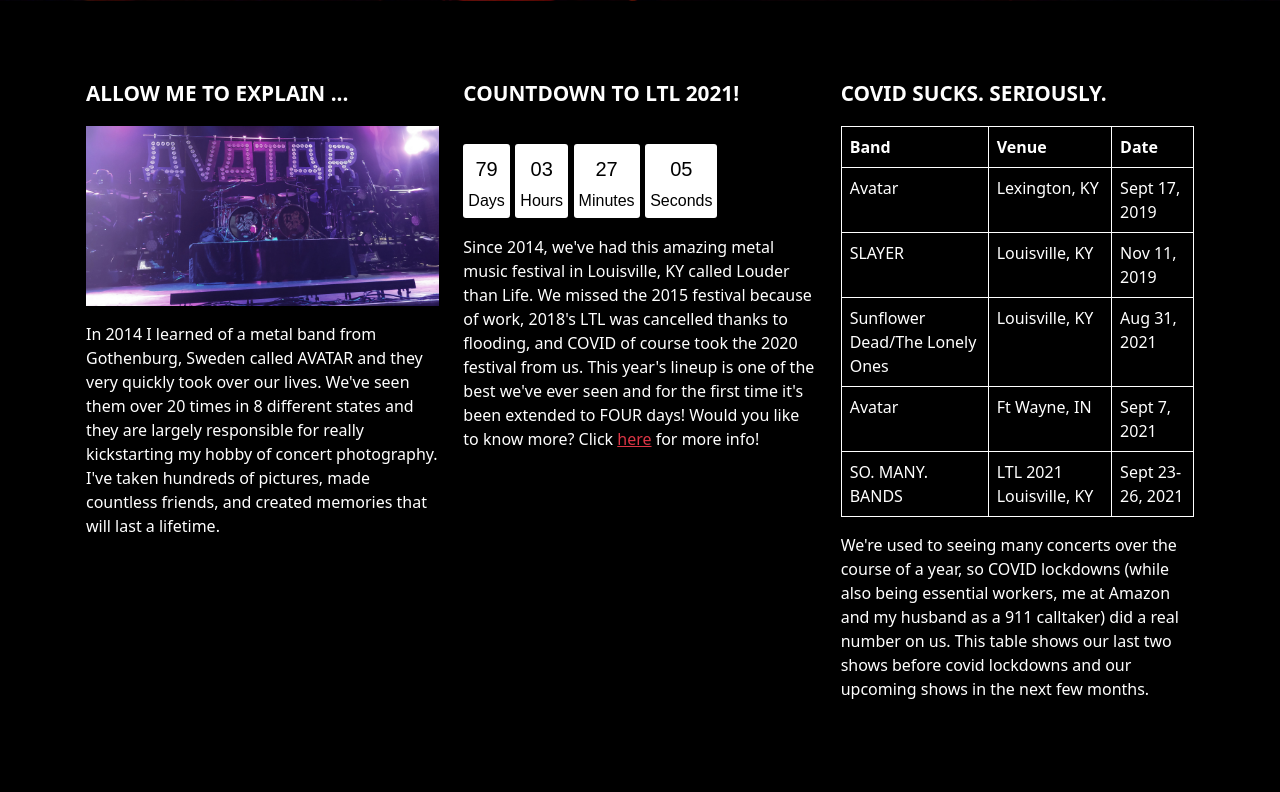
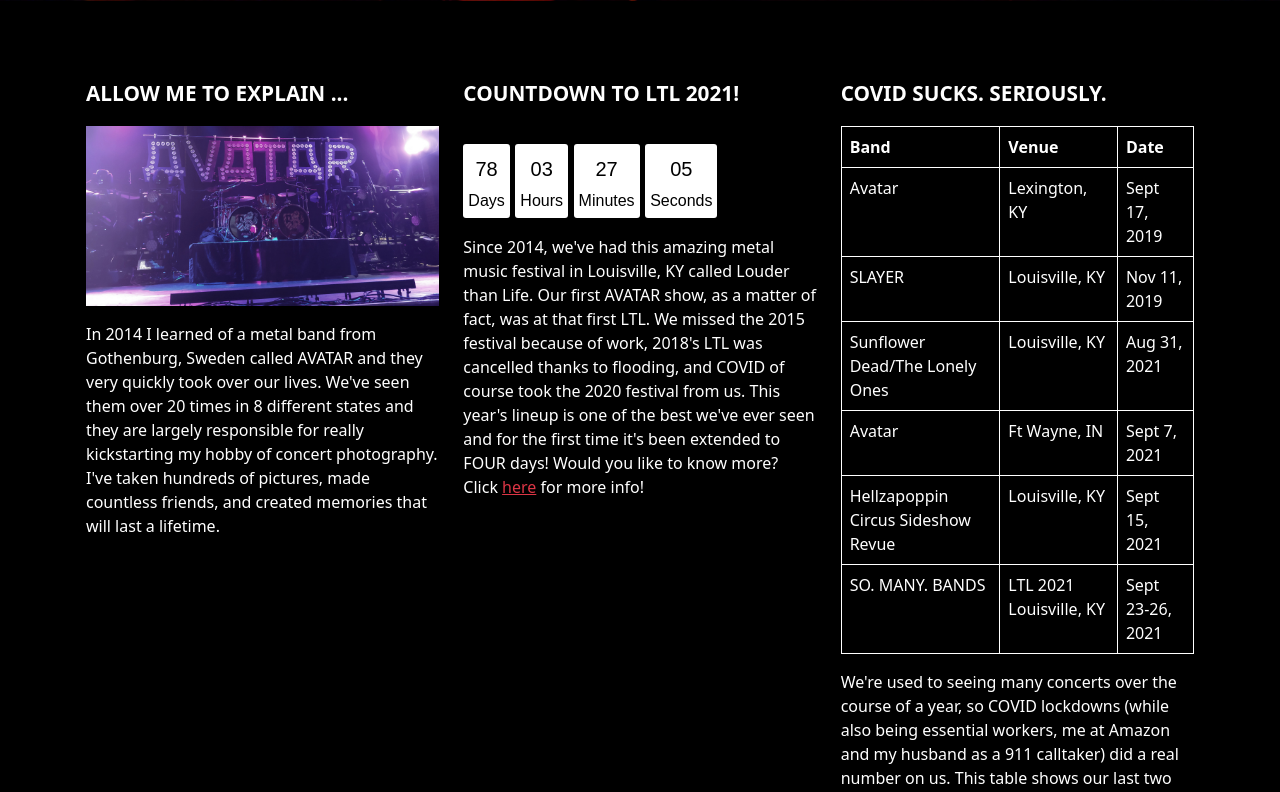
Before and after one commit to sevdawn/Kungen, a Django app: page / in a window 1280 px wide. Shown: the part 855-1647 px from the top of the page. Run offline with Django 3.2, Linux system fonts and the light colour scheme.

Commit message:
addded date to venues.json, txt tweaks, disabled form (for now) might add it back later

```diff
--- a/pages/static/js/main.js
+++ b/pages/static/js/main.js
@@ -27,7 +27,7 @@
 // countdown clock JS //
 
 function getTimeRemaining(endtime) {
-    const total = Date.parse('September 24, 2021') - Date.parse(new Date());
+    const total = Date.parse('September 23, 2021') - Date.parse(new Date());
     const seconds = Math.floor((total / 1000) % 60);
     const minutes = Math.floor((total / 1000 / 60) % 60);
     const hours = Math.floor((total / (1000 * 60 * 60)) % 24);
@@ -71,16 +71,18 @@
 
 // HTML form JS //
 
-var form = document.getElementById('sheetdb-form');
-form.addEventListener("submit", e => {
-  e.preventDefault();
-  fetch(form.action, {
-      method: "POST",
-      body: new FormData(document.getElementById("sheetdb-form")),
-  }).then(
-      response => response.json()
-  ).then((html) => {
-      alert('HEY IT WORKED! Click OK to see the results on this nifty Google Sheet!')
-      window.location.assign("https://docs.google.com/spreadsheets/d/14bzfUQ8J7P4q3028VyCbxwf88zKniMpvMkrPrhXXHE0/")
-  });
-});
+// disabled for now, debating on whether to add this back into project //
+
+// var form = document.getElementById('sheetdb-form');
+// form.addEventListener("submit", e => {
+//   e.preventDefault();
+//   fetch(form.action, {
+//       method: "POST",
+//       body: new FormData(document.getElementById("sheetdb-form")),
+//   }).then(
+//       response => response.json()
+//   ).then((html) => {
+//       alert('HEY IT WORKED! Click OK to see the results on this nifty Google Sheet!')
+//       window.location.assign("https://docs.google.com/spreadsheets/d/14bzfUQ8J7P4q3028VyCbxwf88zKniMpvMkrPrhXXHE0/")
+//   });
+// });
--- a/pages/static/js/venues.json
+++ b/pages/static/js/venues.json
@@ -19,6 +19,13 @@
    "Venue": "Ft Wayne, IN",
    "Date": "Sept 7, 2021"
  },
+
+ {
+  "Band": "Hellzapoppin Circus Sideshow Revue",
+  "Venue": "Louisville, KY",
+  "Date": "Sept 15, 2021"
+},
+
  {
    "Band": "SO. MANY. BANDS",
    "Venue": "LTL 2021 Louisville, KY",
--- a/templates/home.html
+++ b/templates/home.html
@@ -91,10 +91,10 @@
 				  </div>
 				  <p>
 				 	 Since 2014, we've had this amazing metal music festival in Louisville, KY called Louder than Life.
-					We missed the 2015 festival because of work, 2018's LTL was cancelled thanks to flooding, and COVID of
-				course took the 2020 festival from us. This year's lineup is one of the best we've ever seen and for the first
-			time it's been extended to FOUR days! Would you like to know more? Click <a href="https://louderthanlifefestival.com/" class="link-danger"> here</a>
-			for more info! </p>
+					  Our first AVATAR show, as a matter of fact, was at that first LTL. We missed the 2015 festival because of work,
+					  2018's LTL was cancelled thanks to flooding, and COVID of	course took the 2020 festival from us. This year's lineup is one
+					  of the best we've ever seen and for the first	time it's been extended to FOUR days! Would you like to know more? Click
+					  <a href="https://louderthanlifefestival.com/" class="link-danger"> here</a> for more info! </p>
 
 			</div>
 
```
